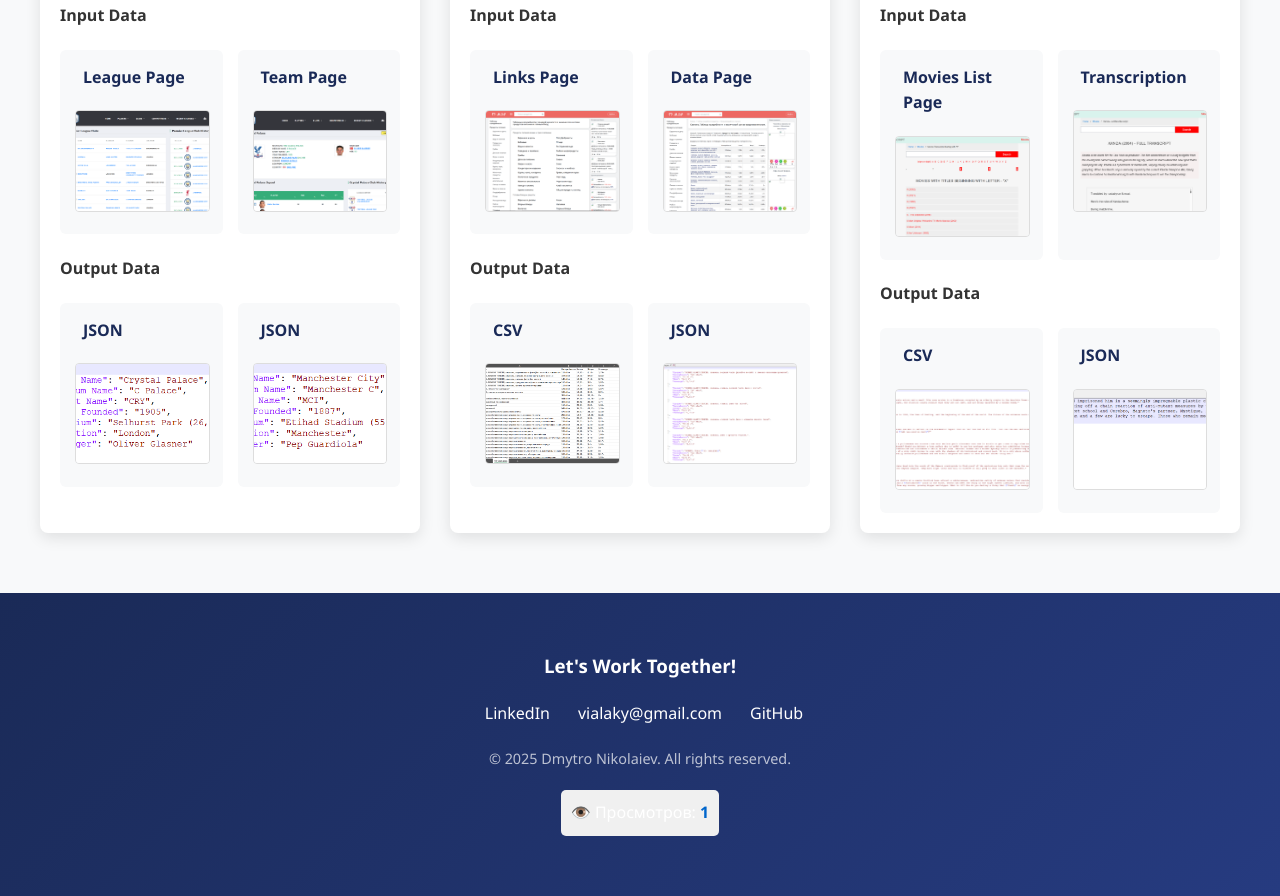
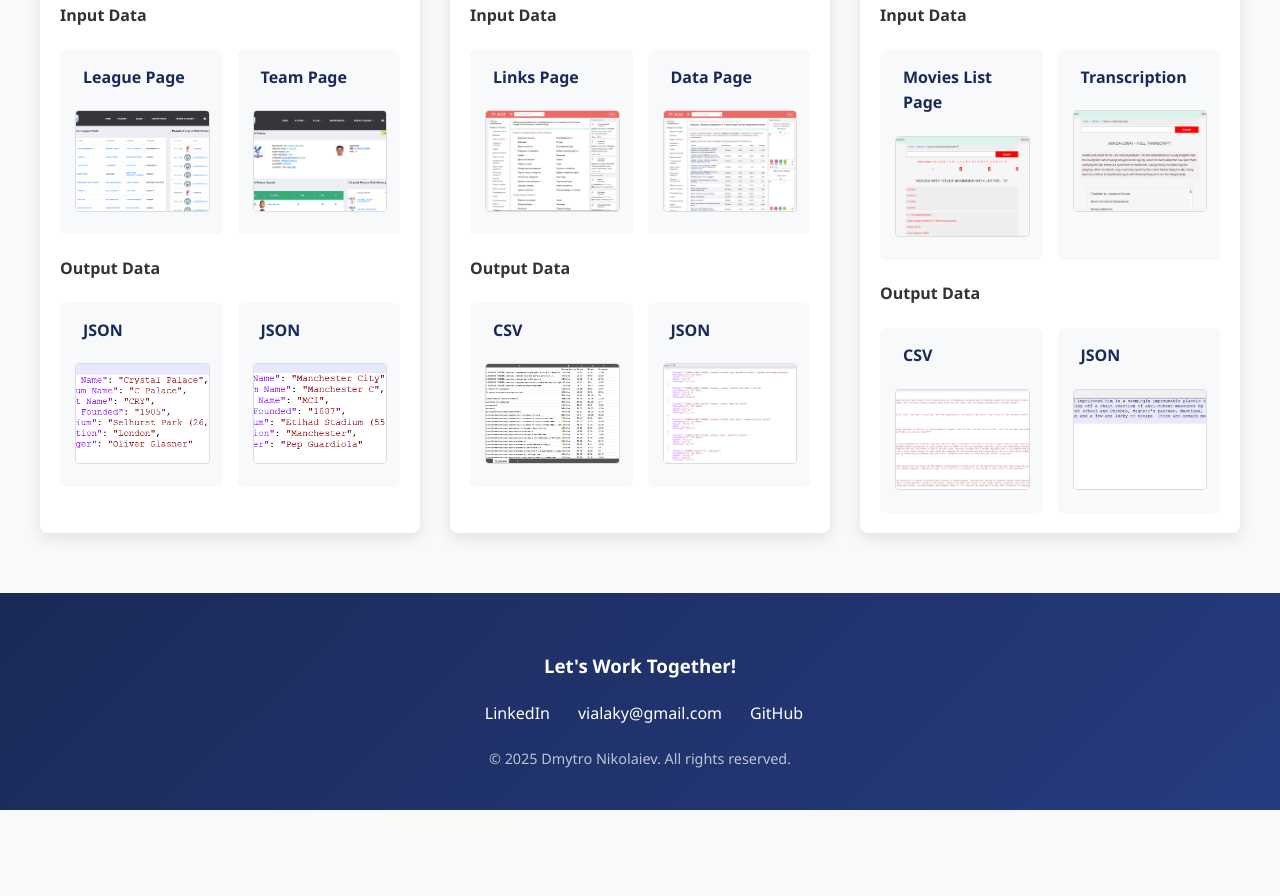
Before and after one commit to vialaky/vialaky.github.io, a plain HTML site: page index.html in a window 1280 px wide. Shown: the part 1153-2049 px from the top of the page. After the commit the page ends 1963 px from the top, so only its background shows below. Drawn offline with Linux system fonts and the light colour scheme.

Commit message:
Update index.html

```diff
--- a/index.html
+++ b/index.html
@@ -82,26 +82,6 @@
                 <div class="copyright">
                     &copy; 2025 Dmytro Nikolaiev. All rights reserved.
                 </div>
-                <div style="margin: 20px 0; padding: 10px; background: #f0f0f0; border-radius: 5px; display: inline-block;">
-                    👁️ Просмотров: <span id="view-count" style="font-weight: bold; color: #0066cc;">0</span>
-                </div>
-
-                <script>
-                // Генерируем уникальный ключ для каждой страницы
-                const pageKey = 'views_' + window.location.pathname.replace(/[^a-zA-Z0-9]/g, '_');
-
-                // Получаем текущее количество просмотров
-                let viewCount = parseInt(localStorage.getItem(pageKey)) || 0;
-
-                // Увеличиваем счетчик
-                viewCount++;
-
-                // Сохраняем новое значение
-                localStorage.setItem(pageKey, viewCount);
-
-                // Отображаем
-                document.getElementById('view-count').textContent = viewCount;
-                </script>
             </div>
         </div>
     </footer>
```
